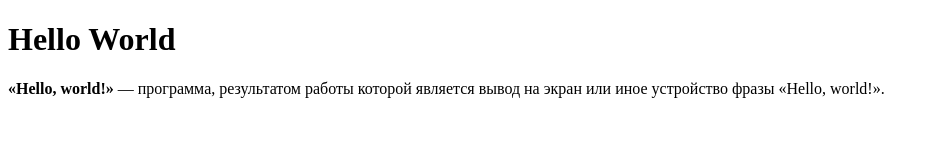
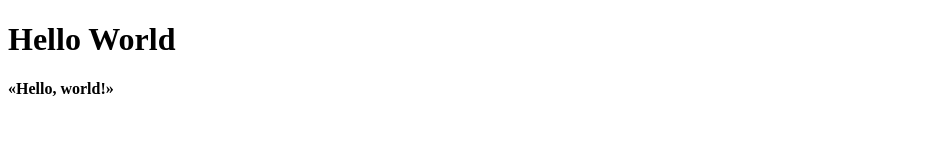
Before and after one commit to pasechnikpa/example, a plain HTML site: page index.html in a window 1280 px wide. Shown: the whole page, without its empty margins (0-939 px from the left). Drawn offline with Linux system fonts and the light colour scheme.

Commit message:
Удалил текст после Hello, world!

```diff
--- a/index.html
+++ b/index.html
@@ -9,7 +9,6 @@
     <h1>Hello World</h1>
     <p>
         <strong>«Hello, world!»</strong>
-         — программа, результатом работы которой является вывод на экран или иное устройство фразы «Hello, world!».
     </p>
 </body>
 </html>
```
